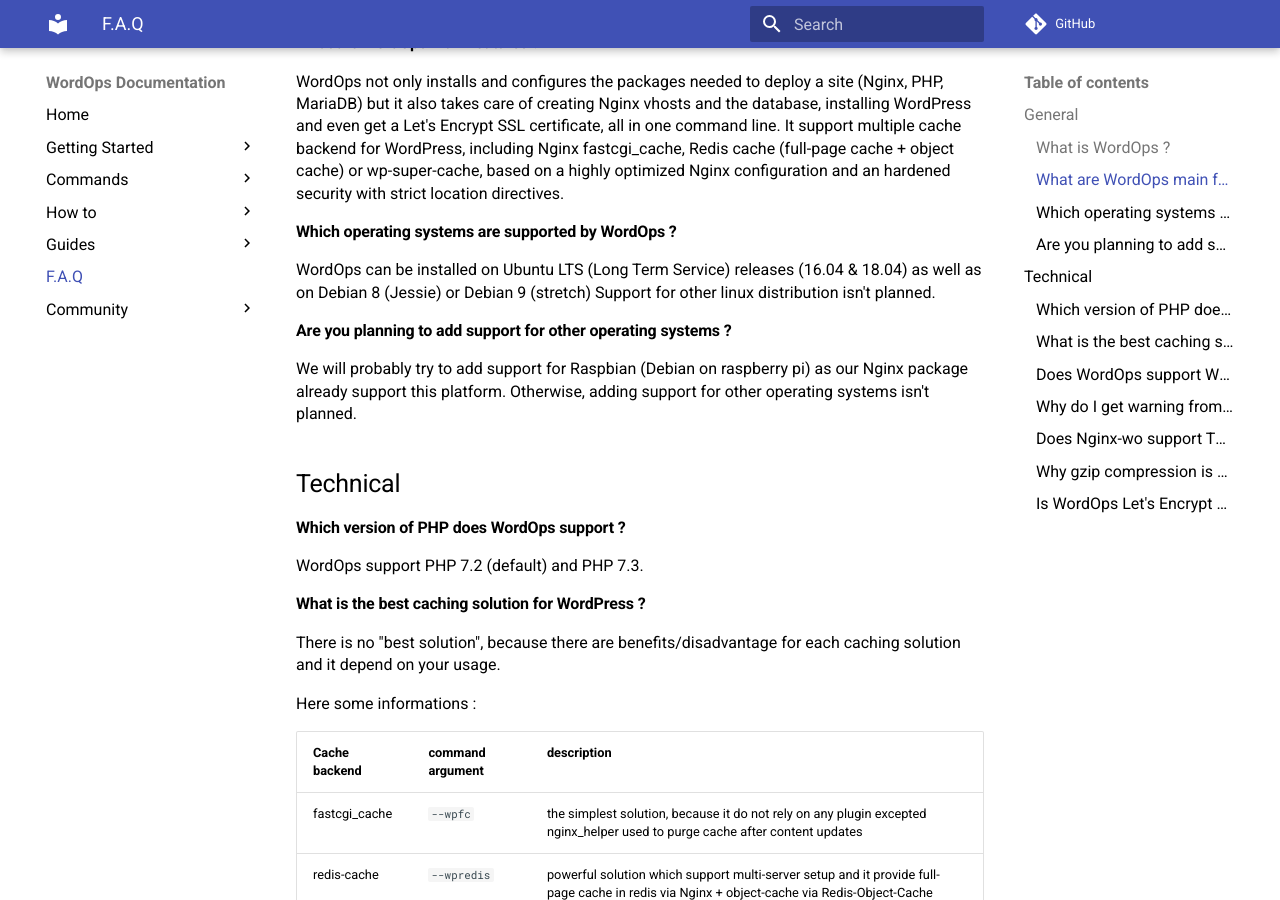
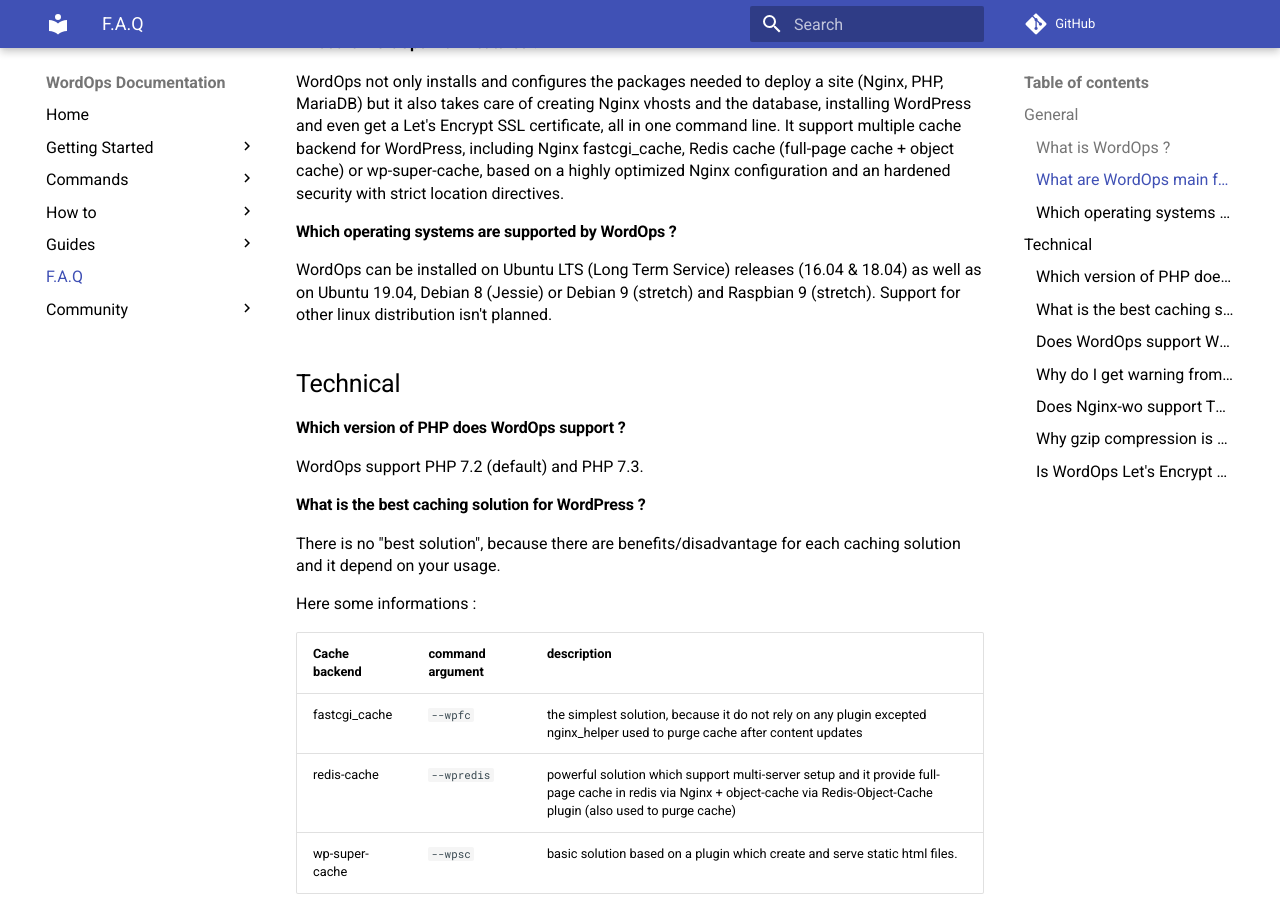
Before and after one commit to WordOps/docs.wordops.net, an MkDocs documentation site: the page built from docs/faq.md, in a window 1280 px wide and 900 px high, scrolled down 320 px. Built offline with MkDocs 1.6.1 and Material for MkDocs 9.7.7, drawn with Linux system fonts in a browser that asks for light colours; comment, search, counter and statistics services are not loaded.

```diff
--- a/docs/faq.md
+++ b/docs/faq.md
@@ -12,11 +12,8 @@
 
 #### Which operating systems are supported by WordOps ?
 
-WordOps can be installed on Ubuntu LTS (Long Term Service) releases (16.04 & 18.04) as well as on Debian 8 (Jessie) or Debian 9 (stretch) Support for other linux distribution isn't planned.
-
-#### Are you planning to add support for other operating systems ?
-
-We will probably try to add support for Raspbian (Debian on raspberry pi) as our Nginx package already support this platform. Otherwise, adding support for other operating systems isn't planned.
+WordOps can be installed on Ubuntu LTS (Long Term Service) releases (16.04 & 18.04) as well as on Ubuntu 19.04, Debian 8 (Jessie) or Debian 9 (stretch) and Raspbian 9 (stretch).
+Support for other linux distribution isn't planned.
 
 ## Technical
 
```
Also changed, not shown: docs/getting-started/creating-sites.md (+1 -1 lines), docs/guides.md (+1 -1 lines).
